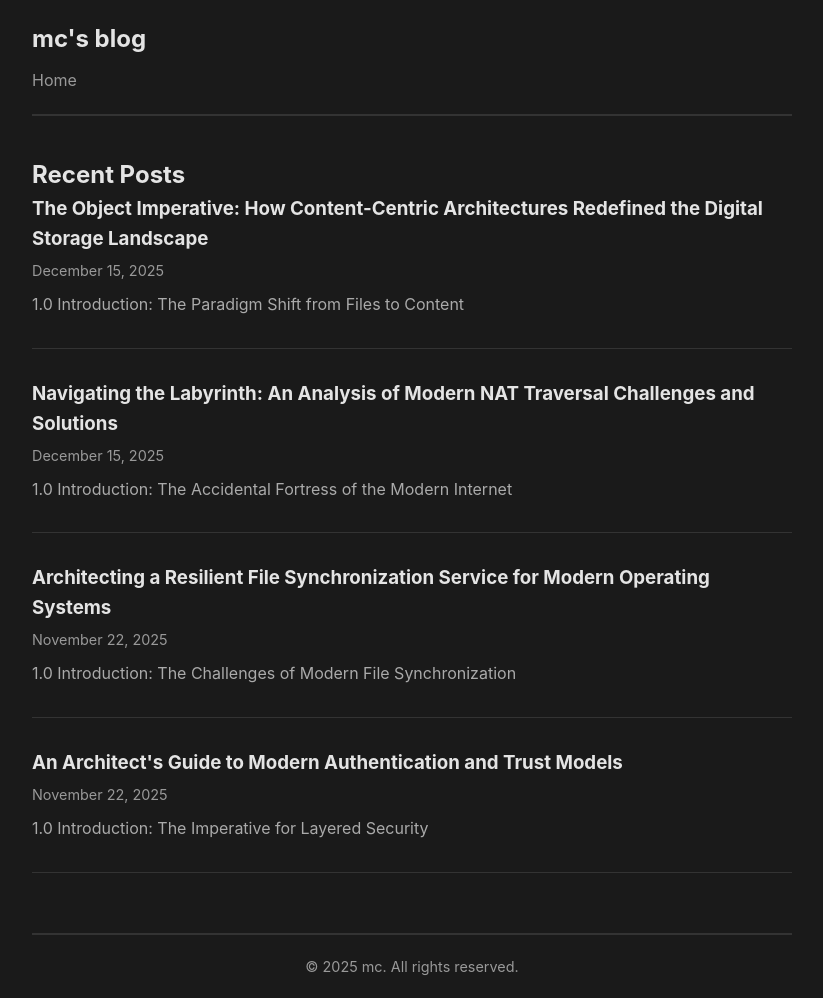
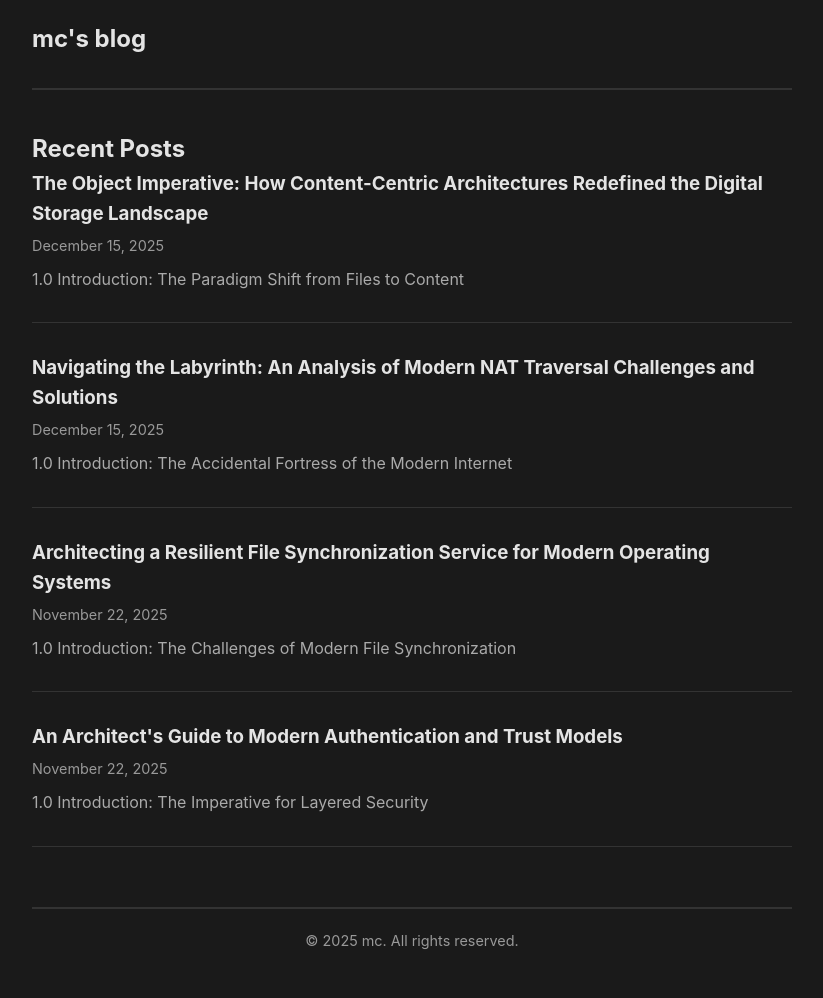
Before and after one commit to mingchun-hsu/blog, a Jekyll site: the page built from index.html, in a window 1280 px wide. Shown: the whole page, without its empty margins (228-1051 px from the left). Built offline with Jekyll 4.4.1, drawn with Linux system fonts in a browser that asks for light colours; the list of posts is cut into pages by our own code; after the commit the page ends 972 px from its top, so only the background shows below that.

Commit message:
Remove redundant Home link from navigation
Simplify header by removing duplicate home link.

🤖 Generated with [Claude Code](https://claude.com/claude-code)

Co-Authored-By: Claude Sonnet 4.5 <noreply@anthropic.com>

```diff
--- a/_layouts/default.html
+++ b/_layouts/default.html
@@ -12,9 +12,6 @@
   <header>
     <nav>
       <h1><a href="{{ '/' | relative_url }}">{{ site.title }}</a></h1>
-      <ul>
-        <li><a href="{{ '/' | relative_url }}">Home</a></li>
-      </ul>
     </nav>
   </header>
 
```
